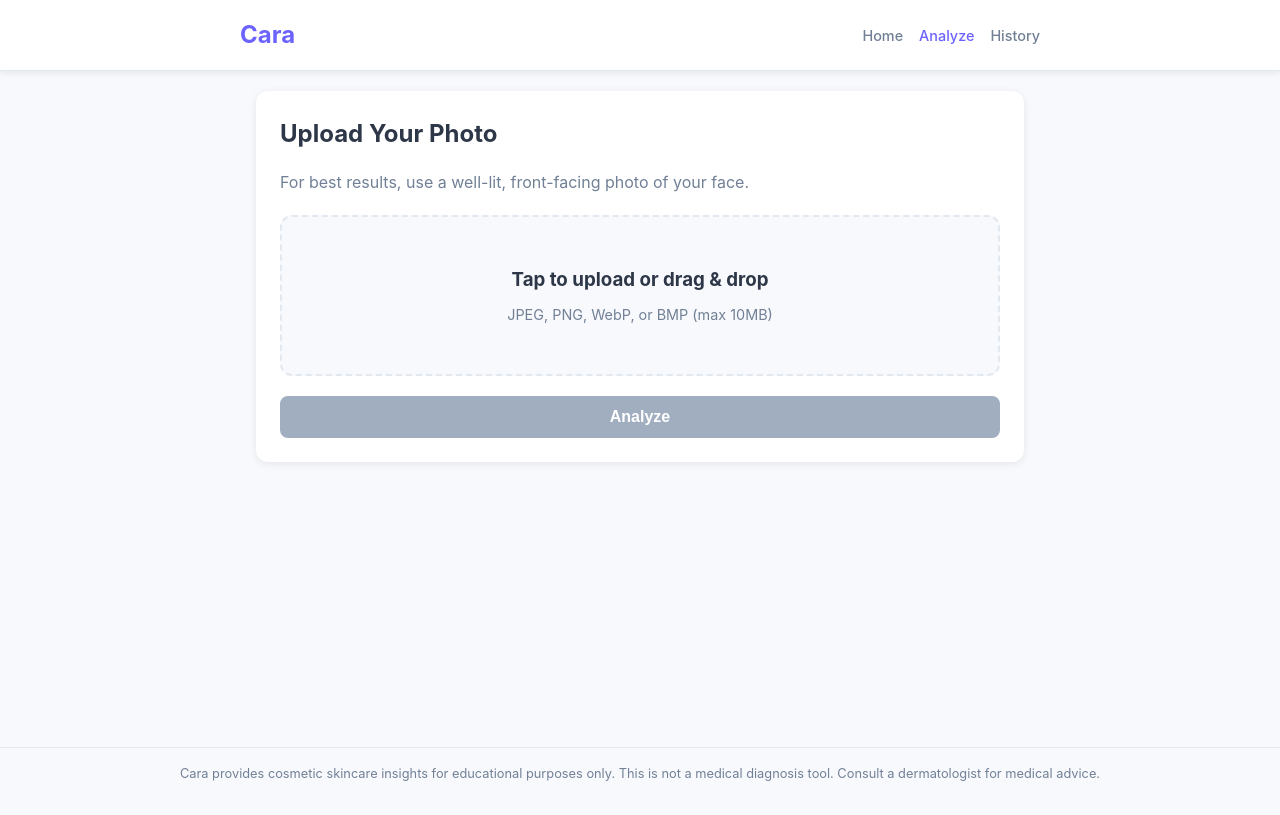
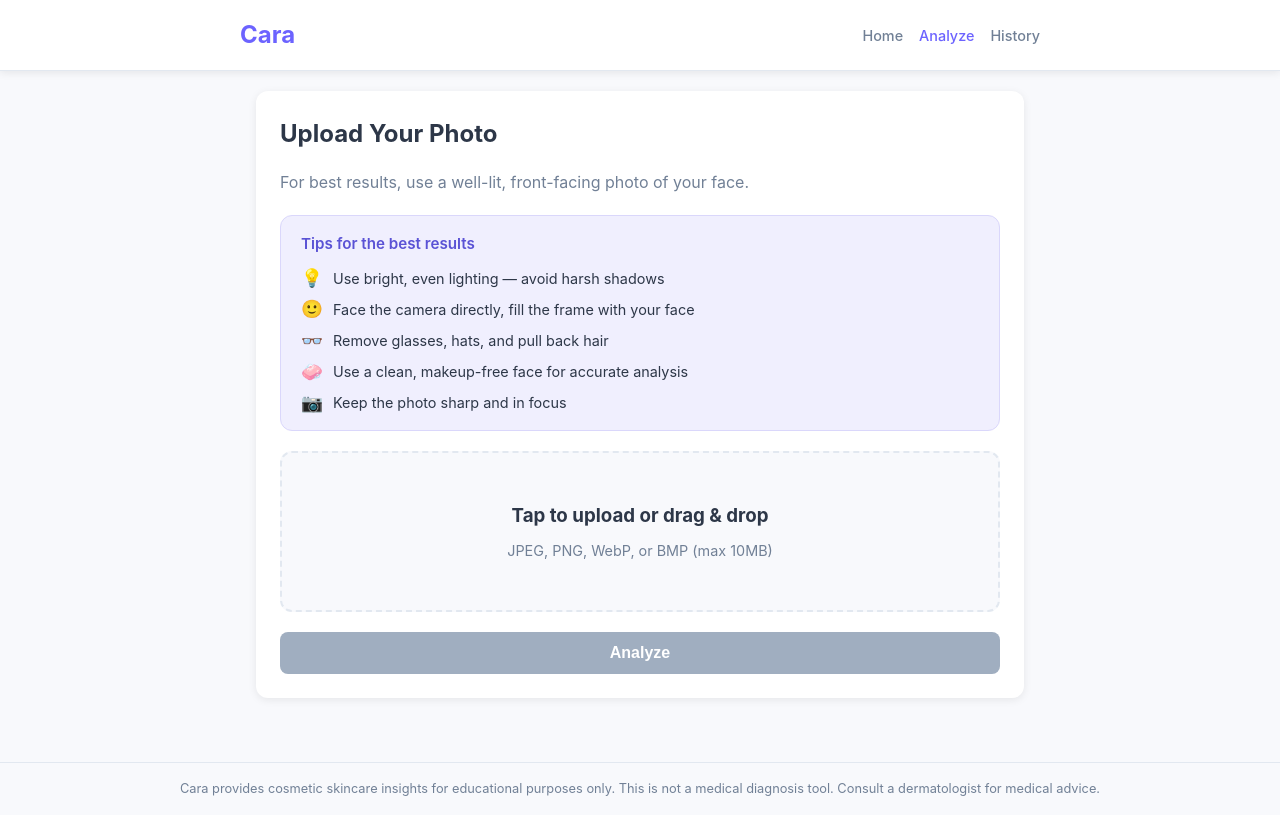
Before and after one commit to Metelit5a/Cara, a React (Create React App) app in the folder frontend/: page /analyze in a window 1280 px wide. Built offline with nearby package versions, Linux system fonts and the light colour scheme.

Commit message:
add lighting and general guidance page

```diff
--- a/frontend/src/index.css
+++ b/frontend/src/index.css
@@ -139,6 +139,43 @@ a {
 .btn-outline:hover {
   background: var(--primary);
   color: white;
+}
+
+/* ── Photo Tips ── */
+.photo-tips {
+  background: #F0EFFE;
+  border: 1px solid #DAD7FB;
+  border-radius: var(--radius);
+  padding: 16px 20px;
+  margin-bottom: 20px;
+}
+
+.photo-tips-title {
+  color: var(--primary-dark);
+  font-size: 0.95rem;
+  font-weight: 600;
+  margin-bottom: 10px;
+}
+
+.photo-tips-list {
+  list-style: none;
+  display: flex;
+  flex-direction: column;
+  gap: 8px;
+}
+
+.photo-tips-list li {
+  display: flex;
+  align-items: center;
+  gap: 10px;
+  font-size: 0.9rem;
+  color: var(--text);
+}
+
+.tip-icon {
+  flex-shrink: 0;
+  font-size: 1.1rem;
+  line-height: 1;
 }
 
 /* ── Upload Area ── */
--- a/frontend/src/pages/AnalyzePage.js
+++ b/frontend/src/pages/AnalyzePage.js
@@ -81,6 +81,17 @@ function AnalyzePage() {
           For best results, use a well-lit, front-facing photo of your face.
         </p>
 
+        <div className="photo-tips">
+          <h4 className="photo-tips-title">Tips for the best results</h4>
+          <ul className="photo-tips-list">
+            <li><span className="tip-icon">💡</span> Use bright, even lighting — avoid harsh shadows</li>
+            <li><span className="tip-icon">🙂</span> Face the camera directly, fill the frame with your face</li>
+            <li><span className="tip-icon">👓</span> Remove glasses, hats, and pull back hair</li>
+            <li><span className="tip-icon">🧼</span> Use a clean, makeup-free face for accurate analysis</li>
+            <li><span className="tip-icon">📷</span> Keep the photo sharp and in focus</li>
+          </ul>
+        </div>
+
         {error && (
           <div className="status-message status-error" style={{ marginBottom: '16px' }}>
             {error}
```
